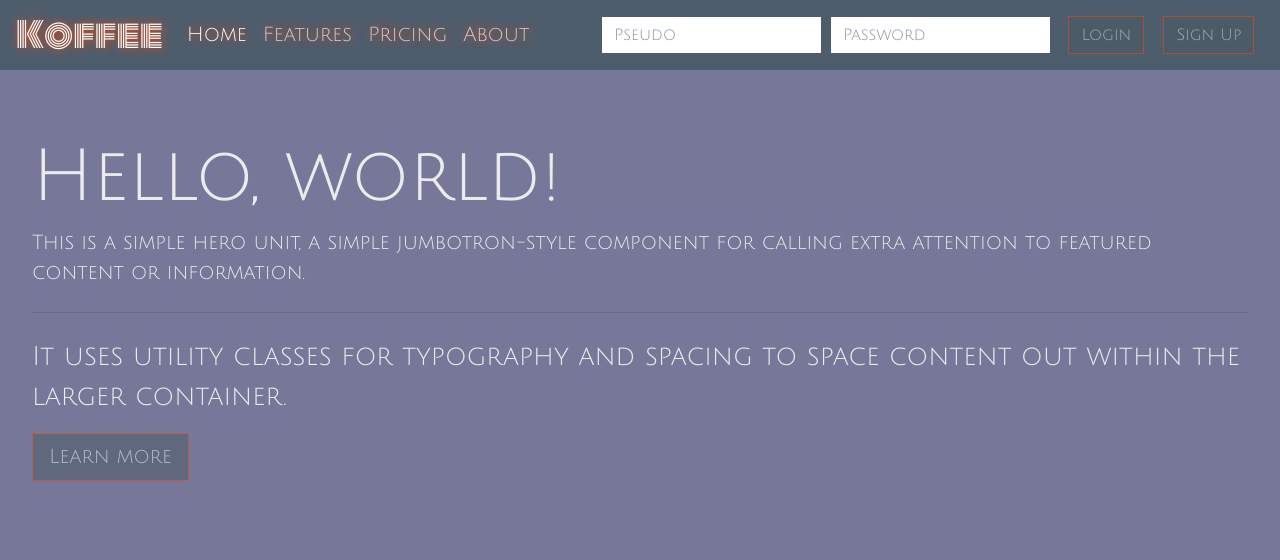
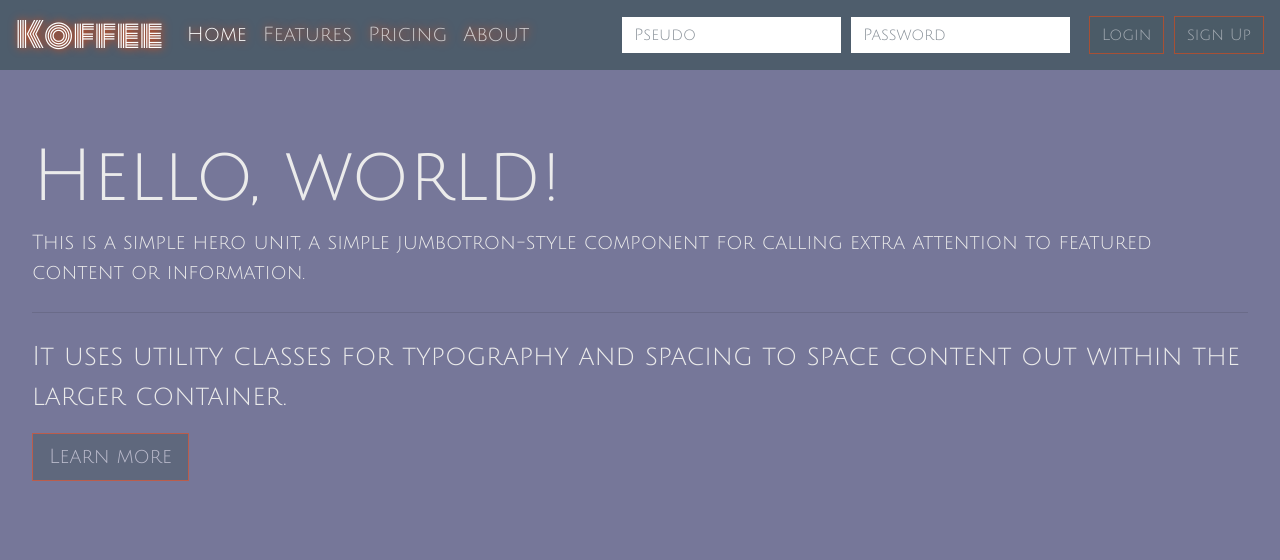
Before and after one commit to VadimRadermacher/BlogPhp, a PHP site: template slim-twig/templates/home.twig in a window 1280 px wide. Shown: the top 560 px of the page. Run offline with PHP 8.4, Linux system fonts and the light colour scheme; the template is opened without the code that fills it, so the values that code supplies are empty; some libraries are stand-ins or nearby versions; some web fonts are replaced.

Commit message:
ajout lien vers sign up

```diff
--- a/slim-twig/src/routes.php
+++ b/slim-twig/src/routes.php
@@ -79,7 +79,7 @@ $app->get('/', function (Request $request, Response $response) {
     var_dump($result);
 
     //insertIntoUsers($this->db, $args);
-    return $response->getBody()->write($twig->render('home.twig', $args));
+    return $response->getBody()->write($twig->render('home.twig'));
 })->setName('home');
 
 
--- a/slim-twig/templates/common.twig
+++ b/slim-twig/templates/common.twig
@@ -21,20 +21,20 @@
         <a class="nav-link" href="#">Home <span class="sr-only">(current)</span></a>
       </li>
       <li class="nav-item">
-        <a class="nav-link" href="signup.twig">Features</a>
+        <a class="nav-link" href="#">Features</a>
       </li>
       <li class="nav-item">
         <a class="nav-link" href="#">Pricing</a>
       </li>
       <li class="nav-item">
-        <a class="nav-link" href="#">About</a>
+        <a class="nav-link" href="/signup">About</a>
       </li>
     </ul>
     <form class="form-inline my-2 my-lg-0">
       <input class="form-control mr-sm-2" type="text" placeholder="Pseudo">
-      <input class="form-control mr-sm-2" type="text" placeholder="Password">
-      <button class="btn btn-secondary my-2 my-sm-0" type="submit">Login</button>
-      <button class="btn btn-secondary my-2 my-sm-0" type="submit">Sign Up</button>
+      <input class="form-control mr-sm-2" type="password" placeholder="Password">
+      <button class="btn btn-secondary my-2 my-sm-0" type="button">Login</button>
+      <a class="btn btn-secondary" type="button" href="/signup">sign Up</a>
     </form>
   </div>
 </nav>
```
Also changed, not shown: 1 other file.
